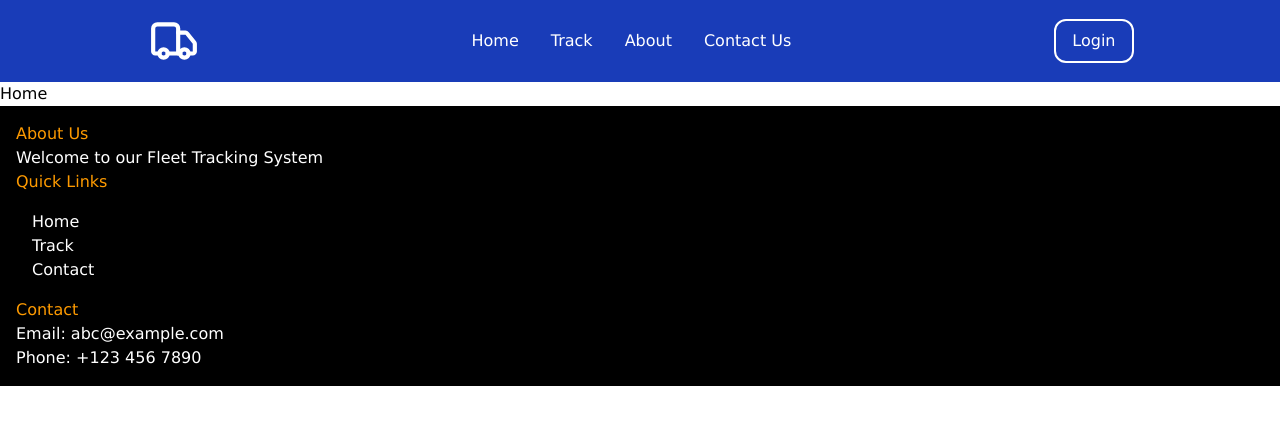
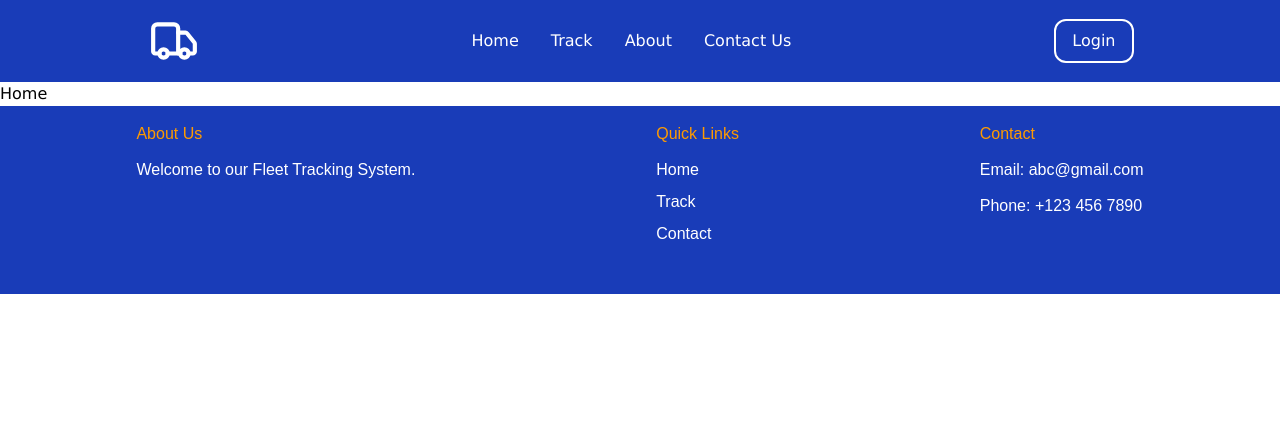
Before and after one commit to Ragu162004/Fleet_Tracking_CMS, a React (Vite) app in the folder client/: page / in a window 1280 px wide. Shown: the top 424 px of the page. Built offline with nearby package versions, Linux system fonts and the light colour scheme.

Commit message:
Added footer

```diff
--- a/client/src/components/common/footer.jsx
+++ b/client/src/components/common/footer.jsx
@@ -1,32 +1,28 @@
-import React from 'react'
-//import './footer.css'
+import React from 'react';
 
-function footer() {
+function Footer() {
   return (
+    <footer className="bg-blue-800 text-white p-4 font-size-14 font-[Arial] justify-around flex  flex-wrap ">
+      <div className="mb-6">
+        <h3 className="mb-3 text-amber-500">About Us</h3>
+        <p className="mb-3">Welcome to our Fleet Tracking System.</p><br />
+        <p></p>
+      </div>
+      <div className="mb-6">
+        <h3 className="mb-3 text-amber-500">Quick Links</h3>
+        <ul className="p-0">
+          <li className="mb-2"><a href="#" className='text-white-300 hover:bg-amber-400'>Home</a></li>
+          <li className="mb-2"><a href="#" className='text-white-300 hover:bg-amber-400'>Track</a></li>
+          <li className="mb-2"><a href="#" className='text-white-300 hover:bg-amber-400'>Contact</a></li>
+        </ul>
+      </div>
+      <div>
+        <h3 className="mb-3 text-amber-500">Contact</h3>
+        <p className="mb-3">Email: abc@gmail.com</p>
+        <p className="mb-3">Phone: +123 456 7890</p>
+      </div>
+    </footer>
+  );
+}
 
-  <footer className="bg-black text-white p-4 d-flex justify-space-between font-size-14 font-family: Arial mb-0 position-relative">
-  <div className="w-0.3">
-    <h3 className="mb-0.3 text-amber-500">About Us</h3>
-    <p>Welcome to our Fleet Tracking System</p>
-
-  </div>
-  <div className="w-0.3">
-    <h3 className="mb-0.1 text-amber-500 ">Quick Links</h3>
-    <ul className="p-4">
-      <li><a href="#">Home</a></li>
-      <li><a href="#">Track</a></li>
-      <li><a href="#">Contact</a></li>
-    </ul>
-  </div>
-  <div className="w-0.3">
-    <h3 className="mb-0.1 text-amber-500">Contact</h3>
-    <p>Email: abc@example.com</p>
-    <p>Phone: +123 456 7890</p>
-  </div>
-</footer>
-
-
-
-  )
-}
-export default footer;
+export default Footer;
```
Also changed, not shown: 1 other file (tests, documents, lock files or other folders).
